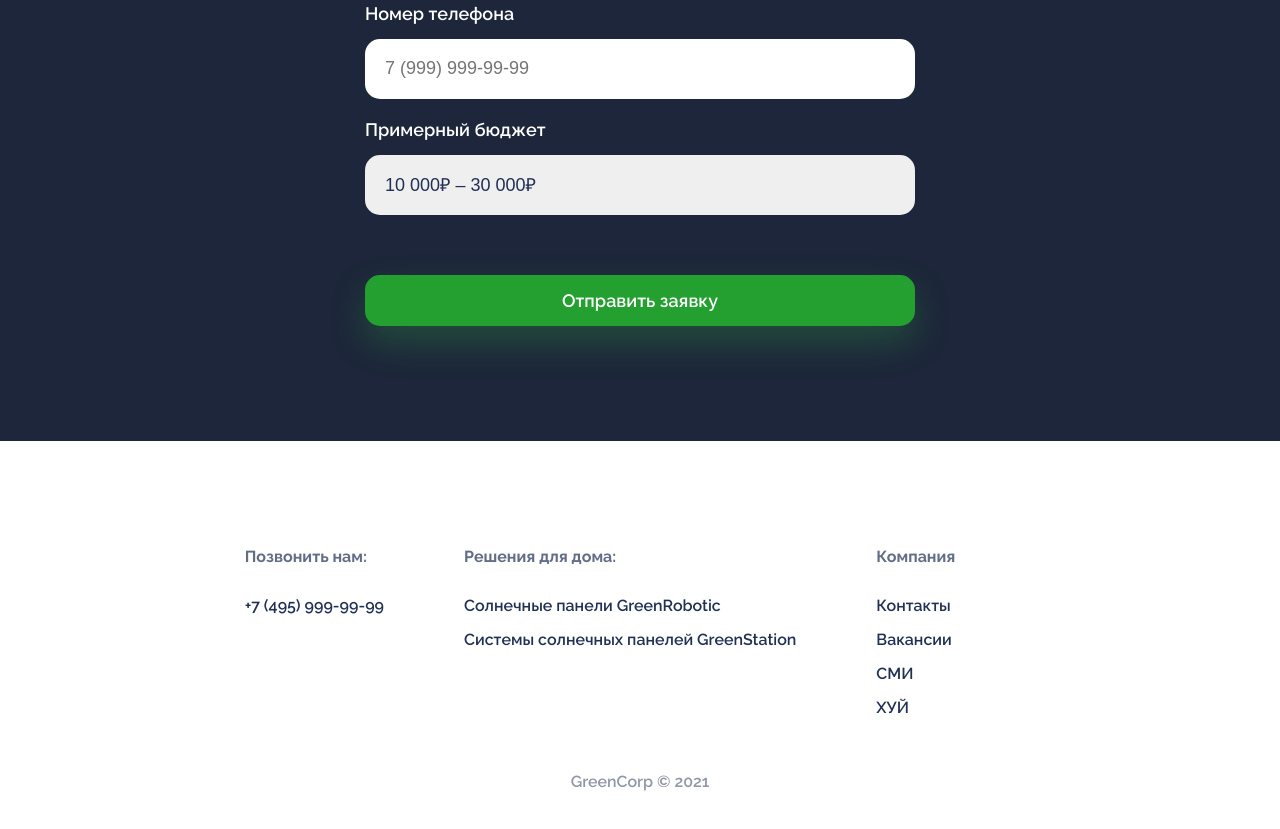
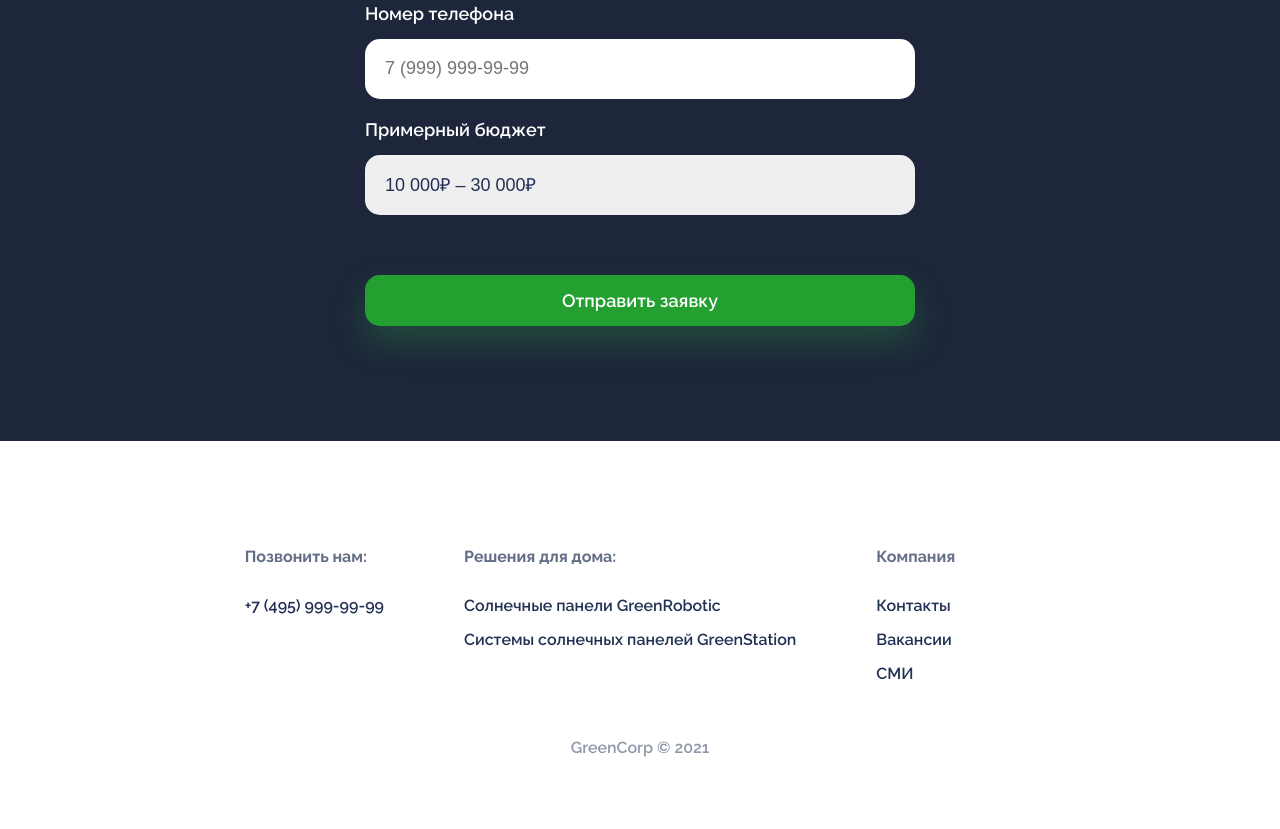
Before and after one commit to Alla5735/green-corp-landing, a plain HTML site: page index.html in a window 1280 px wide. Shown: the part 1498-2327 px from the top of the page. Drawn offline with Linux system fonts and the light colour scheme.

Commit message:
Вторая_версия_проекта

```diff
--- a/index.html
+++ b/index.html
@@ -78,8 +78,7 @@
           <a href="#">Контакты</a>
           <a href="#">Вакансии</a>
           <a href="#">СМИ</a>
-          <a href="#">ХУЙ</a>
-         </div>
+          </div>
       </div>
     </div>
   <div class="footer__copyright">
```
